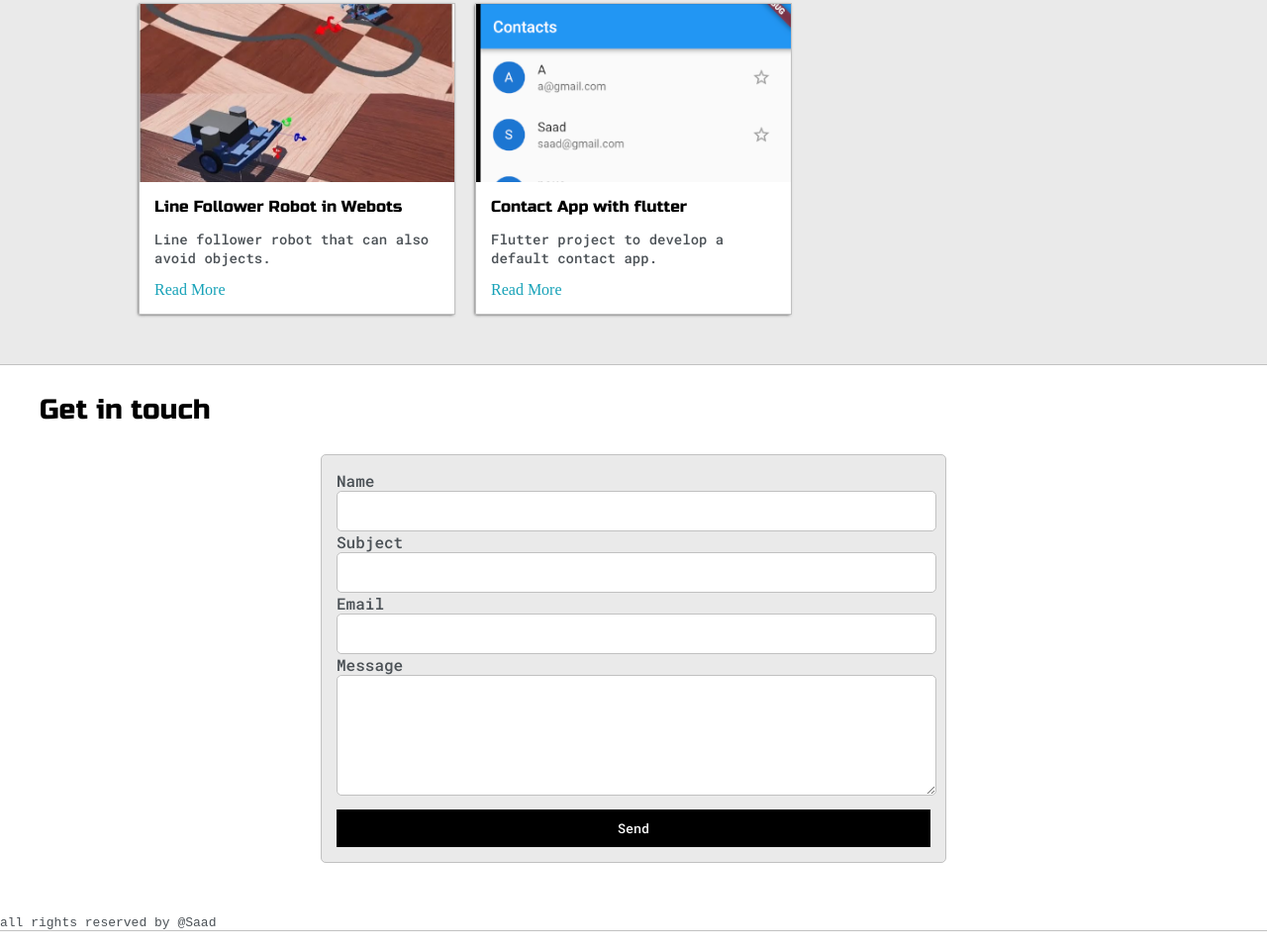
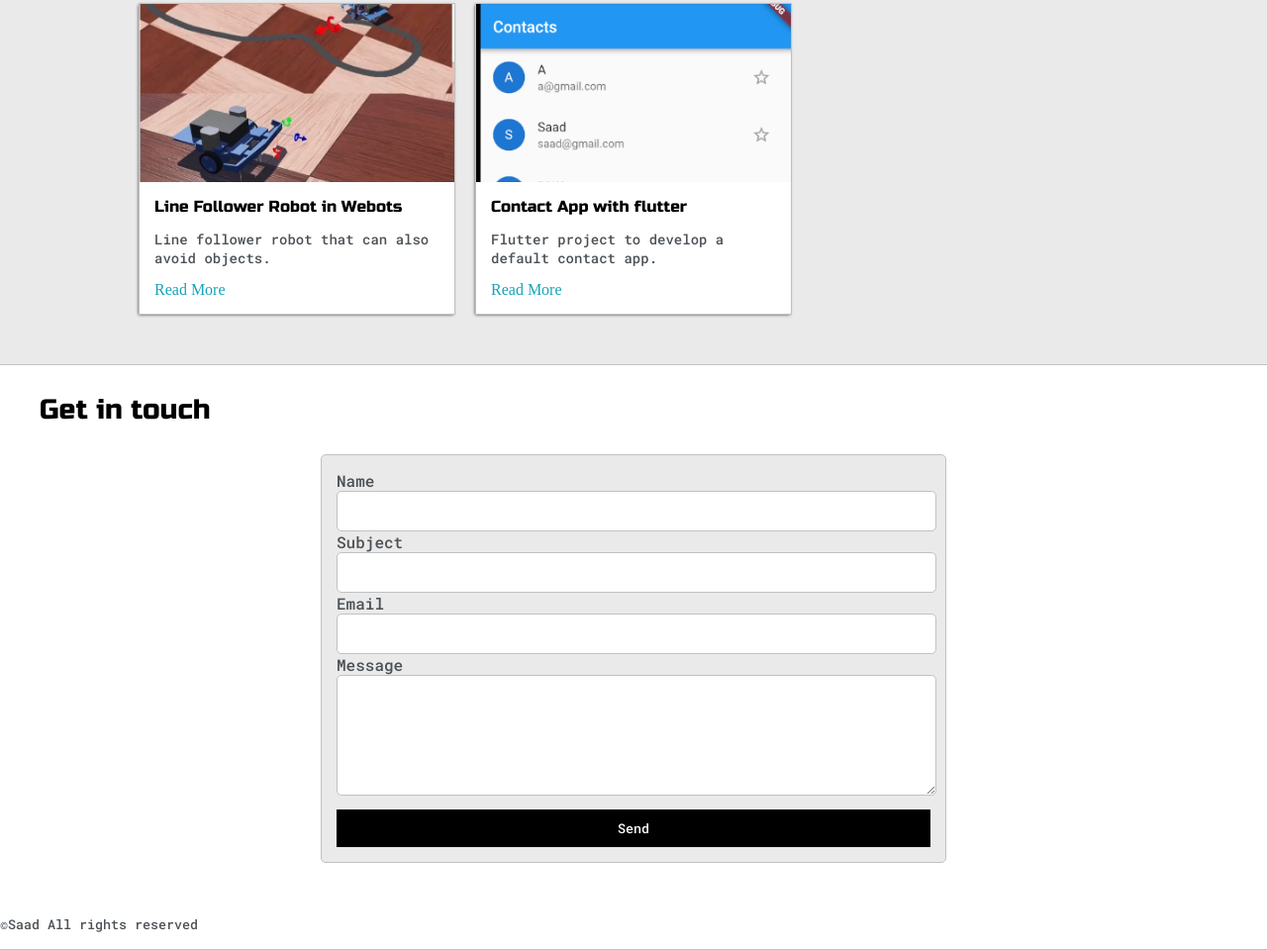
Before and after one commit to noushinsaad/PortfolioWebsite, a plain HTML site: page index.html in a window 1280 px wide. Shown: the part 1832-2792 px from the top of the page at 99% size. Drawn offline with Linux system fonts and the light colour scheme.

Commit message:
add footer

```diff
--- a/index.html
+++ b/index.html
@@ -224,9 +224,7 @@
 
     </div>
     <footer>
-      <span style="text-align: center; font-size: small; font-family: 'Courier New', Courier, monospace;">
-        all rights reserved by @Saad
-      </span>
+      <p><small> &copy;Saad All rights reserved</small></p>
     </footer>
   </section>
   <script type='text/javascript' src='script.js'></script>
```
